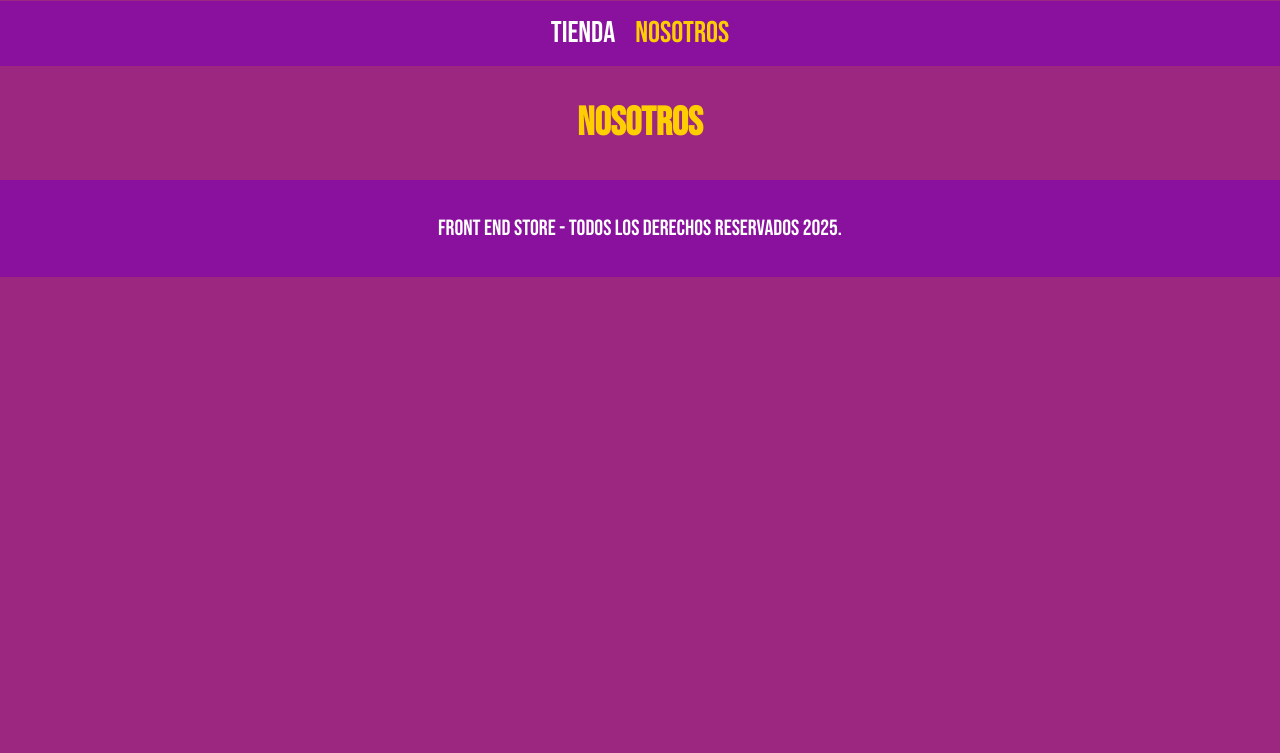
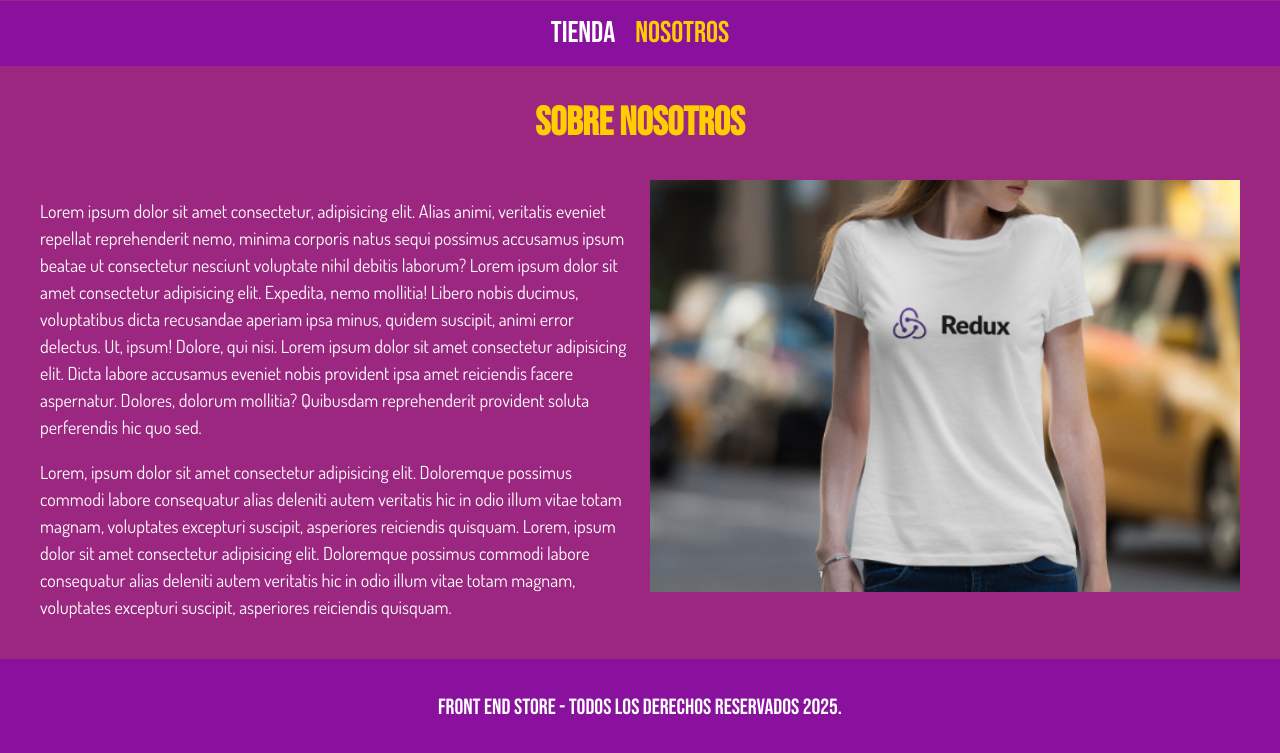
Before and after one commit to Pshepu/Tienda-frontend, a plain HTML site: page nosotros.html in a window 1280 px wide. Shown: the part 163-916 px from the top of the page. Before the commit the page ends 800 px from the top, so only its background shows below. Drawn offline with Linux system fonts and the light colour scheme.

Commit message:
primer grid de nosotros.html

```diff
--- a/css/styles.css
+++ b/css/styles.css
@@ -131,3 +131,53 @@ h3{
     margin: 1rem;
     line-height: 1.2rem;
 }
+
+/*graficos*/
+
+.grafico{
+    min-height:30rem;
+    background-repeat: no-repeat;
+    background-size: cover;
+    grid-column: 1 / 3;
+}
+.grafico--camisas{
+    grid-row: 2 / 3;
+    background-image: url(../img/grafico1.jpg);
+}
+
+.grafico--node{
+        grid-row: 8 / 9;
+        background-image: url(../img/grafico2.jpg);
+}
+
+@media (min-width: 768px) {
+    .grafico--node{
+        grid-row: 5 / 6;
+        grid-column: 2 / 4;
+    }
+}
+
+
+/*Nosotros*/
+
+.grid__nosotros{
+    display: grid;
+    grid-template-rows: repeat(2, auto);
+}
+@media (min-width: 768px) {
+    .grid__nosotros{
+        grid-template-columns: repeat(2, 1fr);
+        column-gap: 2rem;
+    }
+}
+
+.grid__imagen{
+    grid-row: 1 / 2;
+    width: 100%;
+}
+
+@media (min-width: 768px) {
+    .grid__imagen{
+        grid-column: 2/3;
+    }
+}
--- a/nosotros.html
+++ b/nosotros.html
@@ -29,8 +29,36 @@
         </nav>
 
         <main class="contenedor">
-            <h1>Nosotros</h1>
+            <h1>Sobre Nosotros</h1>
+
+            <div class="grid__nosotros">
+
+                <div class="grid__texto">
+
+                 <p>
+                    Lorem ipsum dolor sit amet consectetur, adipisicing elit. Alias animi, veritatis eveniet repellat reprehenderit nemo, minima corporis natus sequi possimus accusamus ipsum beatae ut consectetur nesciunt voluptate nihil debitis laborum?
+                    Lorem ipsum dolor sit amet consectetur adipisicing elit. Expedita, nemo mollitia! Libero nobis ducimus, voluptatibus dicta recusandae aperiam ipsa minus, quidem suscipit, animi error delectus. Ut, ipsum! Dolore, qui nisi.
+                    Lorem ipsum dolor sit amet consectetur adipisicing elit. Dicta labore accusamus eveniet nobis provident ipsa amet reiciendis facere aspernatur. Dolores, dolorum mollitia? Quibusdam reprehenderit provident soluta perferendis hic quo sed.
+                </p>
+
+                <p>
+                    Lorem, ipsum dolor sit amet consectetur adipisicing elit. Doloremque possimus commodi labore consequatur alias deleniti autem veritatis hic in odio illum vitae totam magnam, voluptates excepturi suscipit, asperiores reiciendis quisquam.
+                    Lorem, ipsum dolor sit amet consectetur adipisicing elit. Doloremque possimus commodi labore consequatur alias deleniti autem veritatis hic in odio illum vitae totam magnam, voluptates excepturi suscipit, asperiores reiciendis quisquam.
+                </p>
+
+
+                </div>
+
+
+                <img class="grid__imagen" src="img/nosotros.jpg" alt="camisa" >
+
+
+            </div>
+
+
+
         </main>
+
 
 
         <footer class="footer">
```
Also changed, not shown: index.html (+6 -0 lines).
